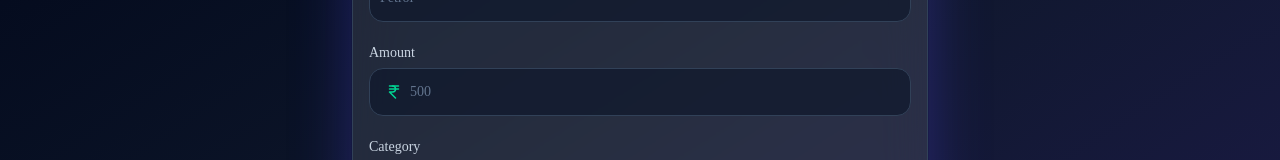
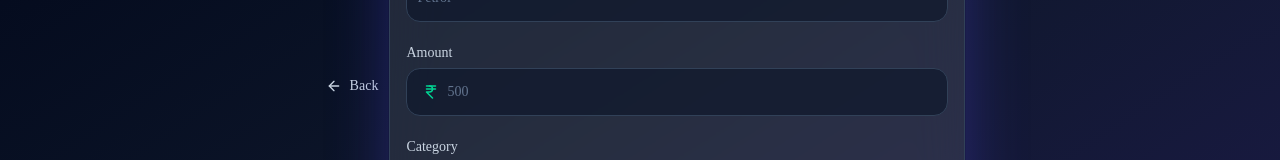
Before and after one commit to Samuel-joseph05/trackEx-pro-frontend, a Next.js app: page /expenseForm in a window 1280 px wide. Shown: the part 330-490 px from the top of the page. Built offline with nearby package versions, Linux system fonts and the light colour scheme; no server answers; sample sign-in values are in the browser's storage.

Commit message:
feat: add loading state and skeleton components for Expense and Dashboard pages

```diff
--- a/app/dashboard/page.jsx
+++ b/app/dashboard/page.jsx
@@ -24,7 +24,6 @@ import { Button } from "@/components/ui/button";
 import { useEffect, useState } from "react";
 import { getDashboard, getMonthlySummary } from "@/api/Expense";
 import { useRouter } from "next/navigation";
-import { toast } from "sonner";
 import DashboardSkeleton from "@/components/skeletons/DashboardSkeleton";
 
 export default function Dashboard() {
@@ -38,6 +37,8 @@ export default function Dashboard() {
     month: `${item.month} ${item.year}`,
     total: item.total,
   }));
+
+
   const cards = [
     {
       title: "Total Expenses",
@@ -71,17 +72,6 @@ export default function Dashboard() {
     router.replace("/login"); // Redirect to login page after logout use replace to prevent going back to the previous page(protected page) using the back button
   };
 
-  //   const fetchMonthlySummary = async () => {
-  //   try {
-  //     const data = await getMonthlySummary();
-  //     console.log(data);
-
-  //     setMonthlySummary(data);
-  //   } catch (err) {
-  //     console.log(err);
-  //   }
-  // };
-
   useEffect(() => {
     const load = async () => {
       try {
@@ -114,18 +104,6 @@ export default function Dashboard() {
     load();
   }, []);
 
-  // useEffect(() => {
-  //   const storedUser = localStorage.getItem("user");
-
-  //   if (storedUser) {
-  //     try {
-  //       setUser(JSON.parse(storedUser));
-  //     } catch (error) {
-  //       console.error("Invalid user data in localStorage:", error);
-  //       localStorage.removeItem("user");
-  //     }
-  //   }
-  // }, []);
 
   // Check if user is logged in, if not redirect to login page
   useEffect(() => {
@@ -148,7 +126,7 @@ export default function Dashboard() {
         <div className="mb-10 flex flex-col gap-5 md:flex-row md:items-center md:justify-between">
           <div>
             <h1 className="text-4xl font-bold text-white">Expense Dashboard</h1>
-            <h1 className="text-3xl font-bold text-white">
+            <h1 className="text-3xl font-bold text-white mt-5">
               Welcome, <span className="text-2xl text-yellow-200">{user?.name}</span> 👋
             </h1>
 
--- a/app/expenseForm/page.jsx
+++ b/app/expenseForm/page.jsx
@@ -1,7 +1,7 @@
 "use client";
 
 import { useEffect, useState } from "react";
-import { IndianRupee } from "lucide-react";
+import { ArrowLeft, IndianRupee } from "lucide-react";
 
 import { Card, CardContent, CardHeader, CardTitle } from "@/components/ui/card";
 import { Button } from "@/components/ui/button";
@@ -18,6 +18,7 @@ import {
 import { useRouter } from "next/navigation";
 import { toast } from "sonner";
 import Link from "next/link";
+import ExpenseFormSkeleton from "@/components/skeletons/ExpenseFormSkeleton";
 
 export default function ExpenseForm() {
   const [form, setForm] = useState({
@@ -28,7 +29,8 @@ export default function ExpenseForm() {
   });
 
   const [errors, setErrors] = useState({});
-  const router= useRouter();
+  const [loading, setLoading] = useState(false);
+  const router = useRouter();
 
   const handleChange = (e) => {
     setForm({
@@ -68,8 +70,6 @@ export default function ExpenseForm() {
     return Object.keys(newErrors).length === 0;
   };
 
-
-
   const handleSubmit = async (e) => {
     e.preventDefault();
 
@@ -80,7 +80,6 @@ export default function ExpenseForm() {
     try {
       const data = await createExpense(form);
       console.log(data);
-      // alert("Expense added");
       toast.success("Expense added successfully");
       setForm({
         title: "",
@@ -92,20 +91,34 @@ export default function ExpenseForm() {
     } catch (error) {
       console.error(error);
       console.log(error.response?.data);
+    } finally {
+      setLoading(false);
     }
   };
 
+  useEffect(() => {
+    const token = localStorage.getItem("token");
+    if (!token) {
+      router.replace("/login"); // if user is not logged in, redirect to login page
+    } //replace is used instead of push to prevent user from going back to the previous page using the back button
+  }, [router]); // it will run only once when the component mounts, and it will not run again unless the router changes. This is useful for checking if the user is authenticated when they first visit the page.
 
-  useEffect(()=>{
-    const token = localStorage.getItem("token")
-    if(!token){
-      router.replace("/login")// if user is not logged in, redirect to login page
-    }//replace is used instead of push to prevent user from going back to the previous page using the back button
-  },[router])// it will run only once when the component mounts, and it will not run again unless the router changes. This is useful for checking if the user is authenticated when they first visit the page.
-
+  if (loading) {
+    return <ExpenseFormSkeleton />;
+  }
 
   return (
     <main className="min-h-screen bg-gradient-to-br from-slate-950 via-slate-900 to-indigo-950 flex items-center justify-center px-6 py-10">
+      <div className="mb-8 flex items-center">
+        <Button
+          variant="ghost"
+          onClick={() => router.back()}
+          className="gap-2 text-slate-300 hover:bg-white/10 hover:text-white"
+        >
+          <ArrowLeft className="h-5 w-5" />
+          Back
+        </Button>
+      </div>
       <Card className="w-full max-w-xl rounded-3xl border border-slate-700 bg-white/10 backdrop-blur-xl shadow-[0_20px_60px_rgba(79,70,229,0.35)]">
         <CardHeader className="space-y-3 text-center">
           <div className="mx-auto flex h-16 w-16 items-center justify-center rounded-2xl bg-indigo-500/20">
@@ -116,14 +129,11 @@ export default function ExpenseForm() {
             Add Expense
           </CardTitle>
 
-      <p className="text-slate-400">
-        Keep track of every rupee you spend.
-      </p>
+          <p className="text-slate-400">Keep track of every rupee you spend.</p>
         </CardHeader>
 
         <CardContent>
           <form onSubmit={handleSubmit} className="space-y-6">
-
             {/* Title */}
             <div className="space-y-2">
               <Label className="text-slate-300">Title</Label>
@@ -172,9 +182,7 @@ export default function ExpenseForm() {
 
               <Select
                 value={form.category}
-            onValueChange={(value) =>
-              setForm({ ...form, category: value })
-            }
+                onValueChange={(value) => setForm({ ...form, category: value })}
               >
                 <SelectTrigger className="h-12 rounded-xl border-slate-700 bg-slate-900/70 text-white">
                   <SelectValue placeholder="Select Category" />
--- /dev/null
+++ b/app/expenses/loading.jsx
@@ -0,0 +1,19 @@
+import DashboardHeaderSkeleton from "@/components/skeletons/DashboardHeaderSkeleton";
+import ExpenseFiltersSkeleton from "@/components/skeletons/ExpenseFiltersSkeleton";
+import ExpenseGridSkeleton from "@/components/skeletons/ExpenseGridSkeleton";
+import PaginationSkeleton from "@/components/skeletons/PaginationSkeleton";
+
+const Loading = () => {
+  return (
+    <div className="min-h-screen bg-linear-to-br from-slate-950 via-slate-900 to-indigo-950 py-12 px-6">
+      <div className="max-w-7xl mx-auto">
+        <DashboardHeaderSkeleton />
+        <ExpenseFiltersSkeleton />
+        <ExpenseGridSkeleton />
+        <PaginationSkeleton />
+      </div>
+    </div>
+  );
+};
+
+export default Loading;
--- a/app/login/page.jsx
+++ b/app/login/page.jsx
@@ -11,6 +11,7 @@ import { Label } from "@/components/ui/label";
 import { loginUser } from "@/api/User";
 import { useRouter } from "next/navigation";
 import { toast } from "sonner";
+// import AuthSkeleton from "@/components/skeletons/AuthSkeleton";
 
 
 export default function LoginPage() {
@@ -74,8 +75,14 @@ export default function LoginPage() {
     } catch (error) {
       toast.error(error.response?.data?.message || "Login failed");
       console.log(error.response?.data || error.message);
+
+    }
+    finally{
+      setLoading(false)
     }
   };
+
+
   // if(loading){
   //   return <AuthSkeleton />
   // }
```
Lines whose indentation alone changed are shown as unchanged.
